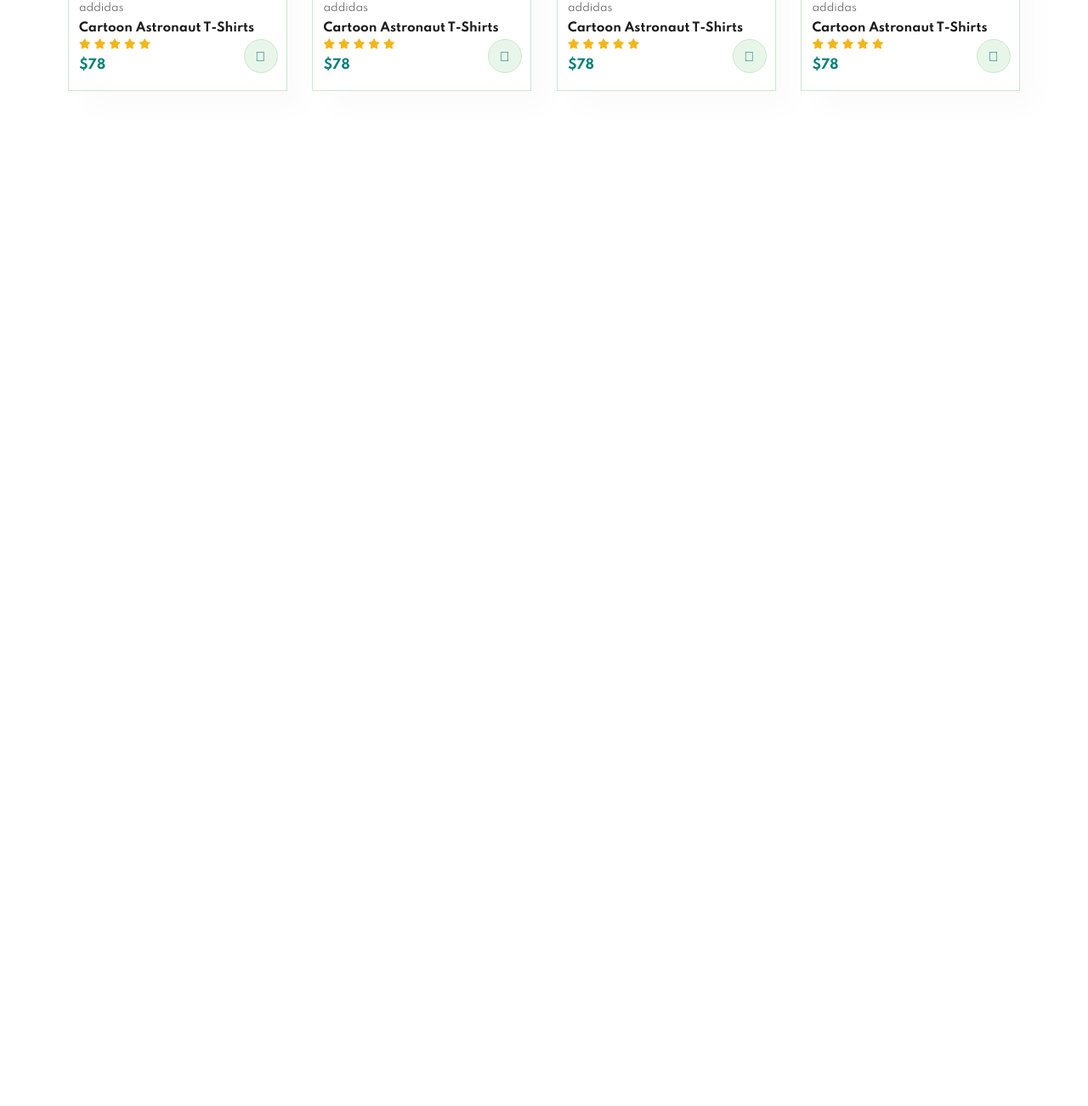
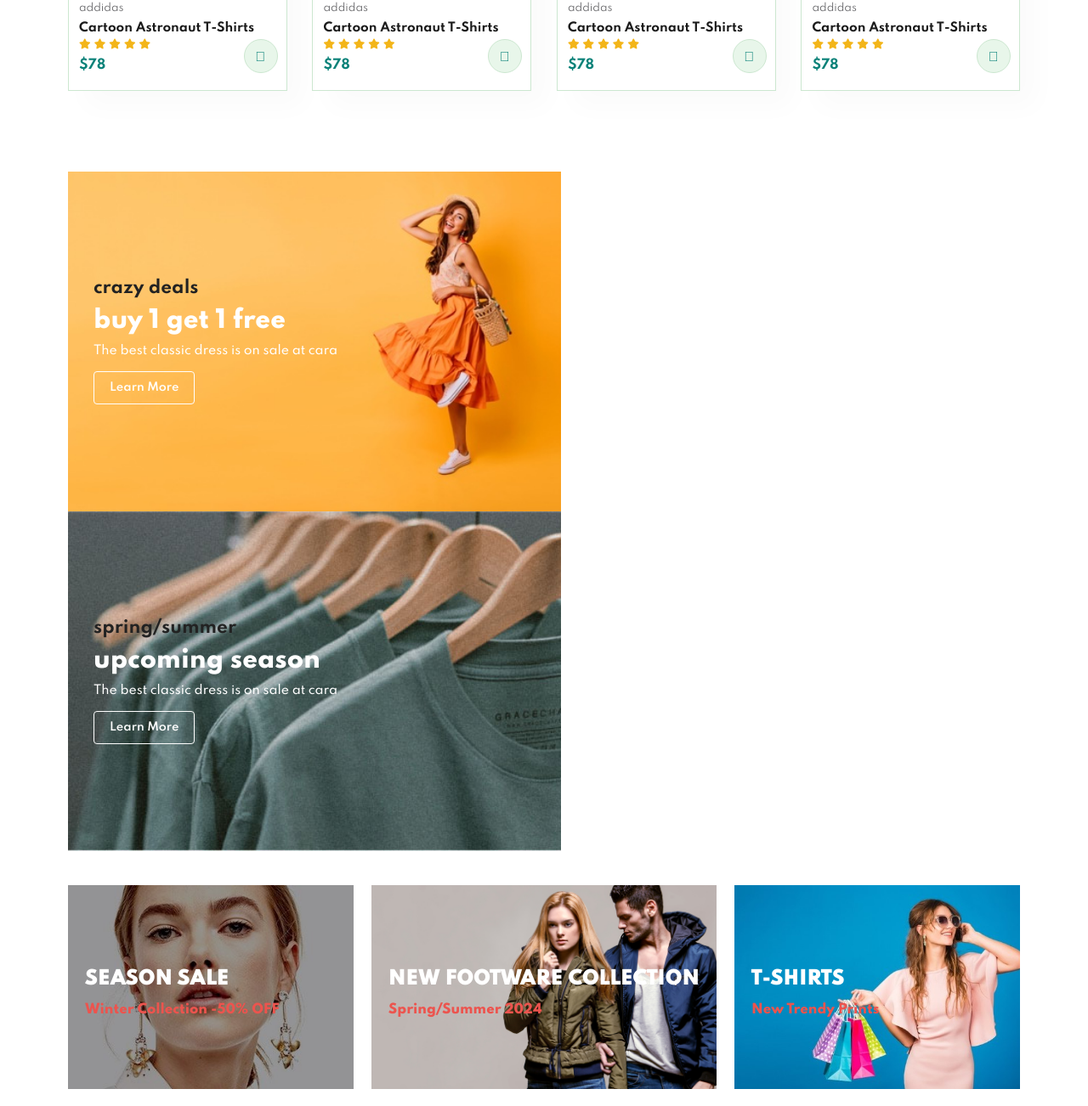
Before and after one commit to aravindsanalkumar/E-commerce-javascript, a plain HTML site: page index.html in a window 1280 px wide. Shown: the part 3348-4650 px from the top of the page at 85% size. Before the commit the page ends 3590 px from the top, so only its background shows below. Drawn offline with Linux system fonts and the light colour scheme.

Commit message:
banner created

```diff
--- a/index.html
+++ b/index.html
@@ -341,7 +341,33 @@
         </section>
 
         <section id="sm-banner" class="section-p1">
+            <div class="banner-box">
+                <h4>crazy deals</h4>
+                <h2>buy 1 get 1 free</h2>
+                <span>The best classic dress is on sale at cara</span>
+                <button class="white">Learn More</button>
+            </div>
+            <div class="banner-box banner-box2">
+                <h4>spring/summer</h4>
+                <h2>upcoming season</h2>
+                <span>The best classic dress is on sale at cara</span>
+                <button class="white">Learn More</button>
+            </div>
+        </section>
 
+        <section id="banner3">
+            <div class="banner-box">
+                <h2>SEASON SALE</h2>
+                <h3>Winter Collection -50% OFF</h3>
+            </div>
+            <div class="banner-box banner-box2">
+                <h2>NEW FOOTWARE COLLECTION</h2>
+                <h3>Spring/Summer 2024</h3>
+            </div>
+            <div class="banner-box banner-box3">
+                <h2>T-SHIRTS</h2>
+                <h3>New Trendy Prints</h3>
+            </div>
         </section>
 
         <script src="script.js"></script>
--- a/style.css
+++ b/style.css
@@ -57,6 +57,18 @@ button.normal{
   border-radius: 4px;
   cursor:pointer;
   border:none;
+  transition:0.2s;
+}
+
+button.white{
+  font-size:13px;
+  font-weight:600;
+  padding:11px 18px;
+  color:#fff;
+  background-color:transparent;
+  border-radius: 4px;
+  cursor:pointer;
+  border:1px solid #fff;
   transition:0.2s;
 }
 
@@ -314,3 +326,92 @@ body {
   background-color: #088178;
   color:#fff;
 }
+
+#sm-banner .banner-box{
+  display: flex;
+  flex-direction: column;
+  justify-content: center;
+  align-items:flex-start;
+  padding:30px;
+  background-image: url(img/banner/b17.jpg);
+  min-width:580px;
+  height: 50vh;
+  background-size: cover;
+  background-position: center;
+}
+
+#sm-banner .banner-box2{
+  background-image: url(img/banner/b10.jpg);
+
+}
+
+#sm-banner{
+  display:flex;
+  justify-content: space-between;
+  flex-wrap:wrap;
+}
+
+#sm-banner{
+  color:#fff;
+  font-size:28px;
+  font-weight: 300;
+}
+
+#sm-banner h2{
+  color:#fff;
+  font-size: 28px;
+  font-weight: 800;
+}
+
+#sm-banner span{
+  color:#fff;
+  font-size: 14px;
+  font-weight: 500;
+  padding-bottom: 15px;
+}
+
+#sm-banner .banner-box:hover button{
+  background:#088178;
+  border:1px solid #088178
+}
+
+#banner3{
+  display:flex;
+  justify-content: space-between;
+  flex-wrap: wrap;
+  padding:0 80px;
+}
+
+#banner3 .banner-box{
+  display: flex;
+  flex-direction: column;
+  justify-content: center;
+  align-items:flex-start;
+  background-image: url(img/banner/b7.jpg);
+  min-width:30%;
+  height: 30vh;
+  background-size: cover;
+  background-position: center;
+  padding:20px;
+  margin-bottom: 20px;
+}
+
+#banner3 h2{
+  color:#fff;
+  font-weight: 900;
+  font-size: 22px;
+}
+
+#banner3 h3{
+  color:#ec544e;
+  font-weight: 800;
+  font-size: 15px;
+}
+
+#banner3 .banner-box2{
+  background-image: url(img/banner/b4.jpg);
+}
+
+#banner3 .banner-box3{
+  background-image: url(img/banner/b18.jpg);
+}
```
